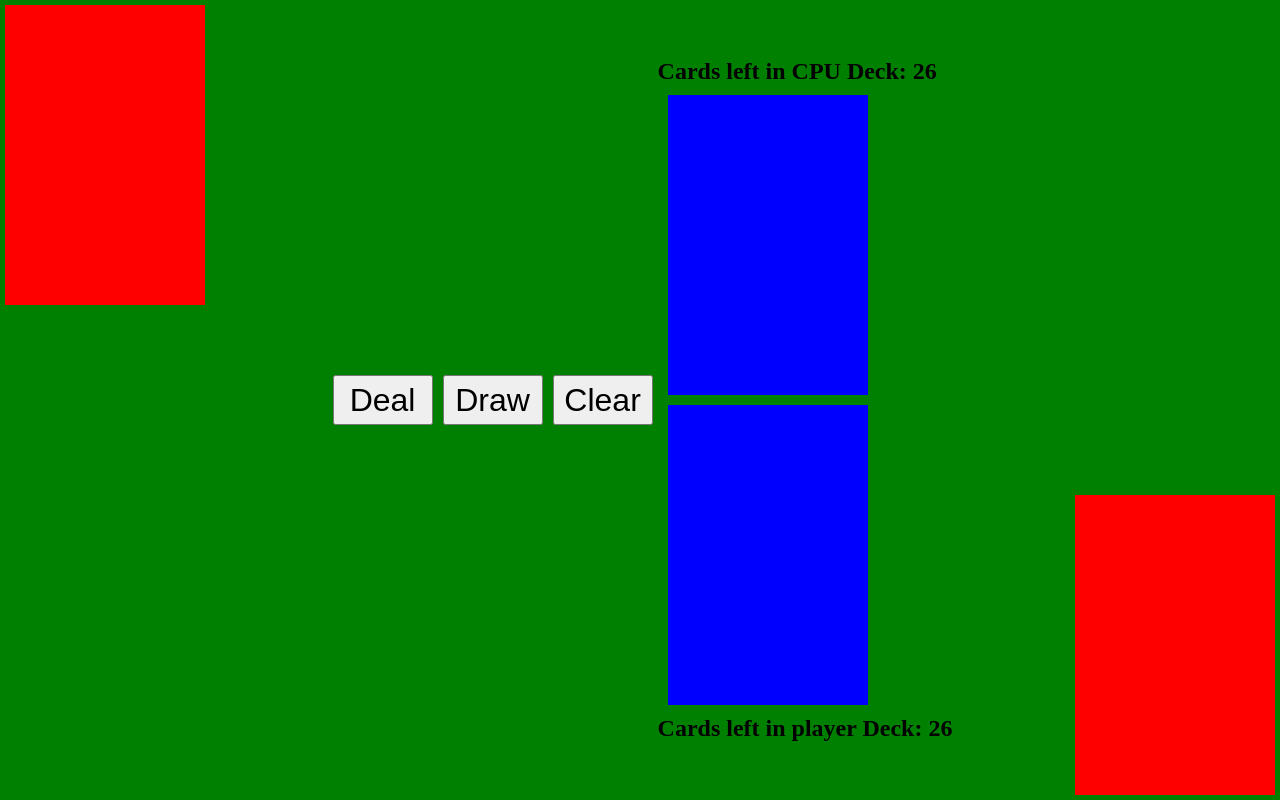
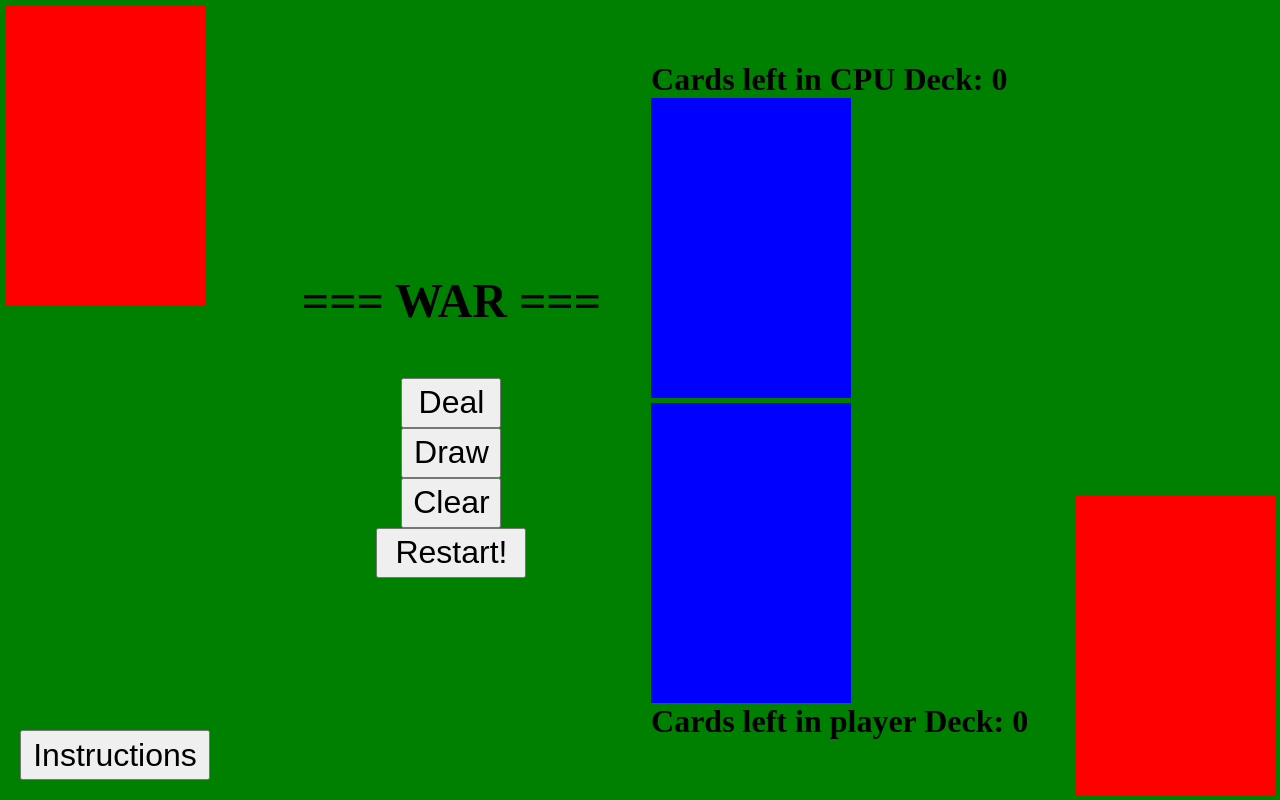
Before and after one commit to RockWilliams/war-card-game, a plain HTML site: page index.html in a window 1280 px wide. Drawn offline with nearby package versions, Linux system fonts and the light colour scheme.

Commit message:
Added instructions page, restart button, and instructions button

```diff
--- a/index.html
+++ b/index.html
@@ -10,19 +10,35 @@
     <title>WAR</title>
 </head>
 <body>
-    <button id="deal">Deal</button>
-    <button id="draw">Draw</button>
-    <button id="clear">Clear</button>
+    <ul class="instructions">
+        <li class="instructions__rules">Welcome to War, a classic two player card game. Today you will be playing againstthe computer! Your goal in the game is to reduce the number of cards in your opponent's deck to 0 before they do the same to you. Each player turns up a card at the same time and the player with the higher card takes both cards and puts them, face down, on the bottom of his stack. If the cards are the same rank, it is War. Each player turns up one card face down and one card face up. The player with the higher cards takes both piles (six cards).
+        </li>
+        <br />
+        <li class="instructions__how">To start the game click the Deal button to split, and shuffle the deck into each of your hands. Next, click the Draw button to draw a card and play it. Clear will move the cards to the winner's hand, but if there is a war an alert will pop up and 3 more cards will be drawn; press clear again after the war cards are distributed to clear the 6 cards to the winner.
+        </li>
+    </ul>
+    <div class="buttons-title">
+        <h1>=== WAR ===</h1>
+
+        <button id="instructions">Instructions</button>
+        <button id="deal">Deal</button>
+        <button id="draw">Draw</button>
+        <button id="clear">Clear</button>
+        <button id="restart" onClick="window.location.reload();">Restart!</button>
+    </div>
+
+
 
     <section class="card">
-        <h1 class="cpu__score">Cards left in CPU Deck: 26</h1>
+
+        <h2 class="cpu__score">Cards left in CPU Deck: 0</h2>
         <article class="cpu__card">
-            <img src="https://upload.wikimedia.org/wikipedia/commons/thumb/2/25/Playing_card_spade_A.svg/800px-Playing_card_spade_A.svg.png" class="cpu__pic">
+            <img src="" class="cpu__pic">
         </article>
         <article class="player__card">
-            <img src="https://upload.wikimedia.org/wikipedia/commons/thumb/2/25/Playing_card_spade_A.svg/800px-Playing_card_spade_A.svg.png" class="player__pic">
+            <img src="" class="player__pic">
         </article>
-        <h1 class="player__score">Cards left in player Deck: 26</h1>
+        <h2 class="player__score">Cards left in player Deck: 0</h2>
     </section>
     <article class="player__deck">
         <img src="https://opengameart.org/sites/default/files/card%20back%20green.png" class="player__deck__back">
--- a/scripts/app.js
+++ b/scripts/app.js
@@ -562,3 +562,8 @@ $clear.on("click",function(event){
     player.clear();
     isGameOver();
 });
+
+const $instructions = $("#instructions");
+$instructions.on("click",function(event){
+    $(".instructions").toggle();
+});
--- a/styles/main.css
+++ b/styles/main.css
@@ -4,7 +4,7 @@
     box-sizing: border-box;
 }
 
- body {
+body {
     background-color: green;
     height: 100vh;
     display: flex;
@@ -37,7 +37,7 @@
     height: 300px;
     background-color: blue;
 
-    margin: 10px;
+    margin-top: 5px;
 }
 
 .cpu__card {
@@ -47,7 +47,8 @@
     height: 300px;
     background-color: blue;
 
-    margin: 10px;
+    margin-bottom: 5px;
+    padding: 10px;
 }
 
 .card {
@@ -88,23 +89,122 @@
     z-index: 5;
 }
 
+#instructions {
+    position: fixed;
+    bottom: 20px;
+    left: 20px;
+    margin: auto;
+    width: 190px;
+    height: 50px;
+    font-size: 2em;
+
+    padding: auto;
+    z-index: 15;
+}
+
 #deal {
-    margin: 5px;
+    margin: auto;
     width: 100px;
     height: 50px;
     font-size: 2em;
+    display: flex;
+    justify-content: center;
+    align-items: center;
+    padding: auto;
 }
 
 #draw {
-    margin: 5px;
+    margin: auto;
     width: 100px;
     height: 50px;
     font-size: 2em;
+    display: flex;
+    justify-content: center;
+    align-items: center;
+    padding: auto;
 }
 
 #clear {
-    margin: 5px;
+    display: flex;
+    margin: auto;
     width: 100px;
     height: 50px;
     font-size: 2em;
+    justify-content: center;
+    align-items: center;
+    padding: auto;
 }
+
+#restart {
+    display: flex;
+    margin: auto;
+    width: 150px;
+    height: 50px;
+    font-size: 2em;
+    justify-content: center;
+    align-items: center;
+    padding: auto;
+}
+
+#instructions:hover {
+    cursor: pointer;
+    transform: scale(1.05);
+}
+
+#deal:hover {
+    cursor: pointer;
+    transform: scale(1.05);
+}
+
+#draw:hover {
+    cursor: pointer;
+    transform: scale(1.05);
+}
+
+#clear:hover {
+    cursor: pointer;
+    transform: scale(1.05);
+}
+
+#restart:hover {
+    cursor: pointer;
+    transform: scale(1.05);
+}
+
+h2 {
+    font-size: 2em;
+    z-index: 10;
+    margin: auto;
+}
+
+h1 {
+    font-size: 3em;
+    position: flex;
+    align-items: center;
+    justify-content: center;
+    margin: auto;
+    padding: 50px;
+    z-index: 10;
+}
+
+.buttons-title {
+    flex-direction: column;
+
+}
+
+.instructions {
+    position: absolute;
+    justify-content: center;
+    align-items: center;
+    font-size: 2.5em;
+    width: 100%;
+    height: 100vh;
+    background-color: teal;
+    margin: auto;
+    padding: 20px;
+    display: none;
+    z-index: 10;
+
+
+    list-style-type: circle;
+}
```
